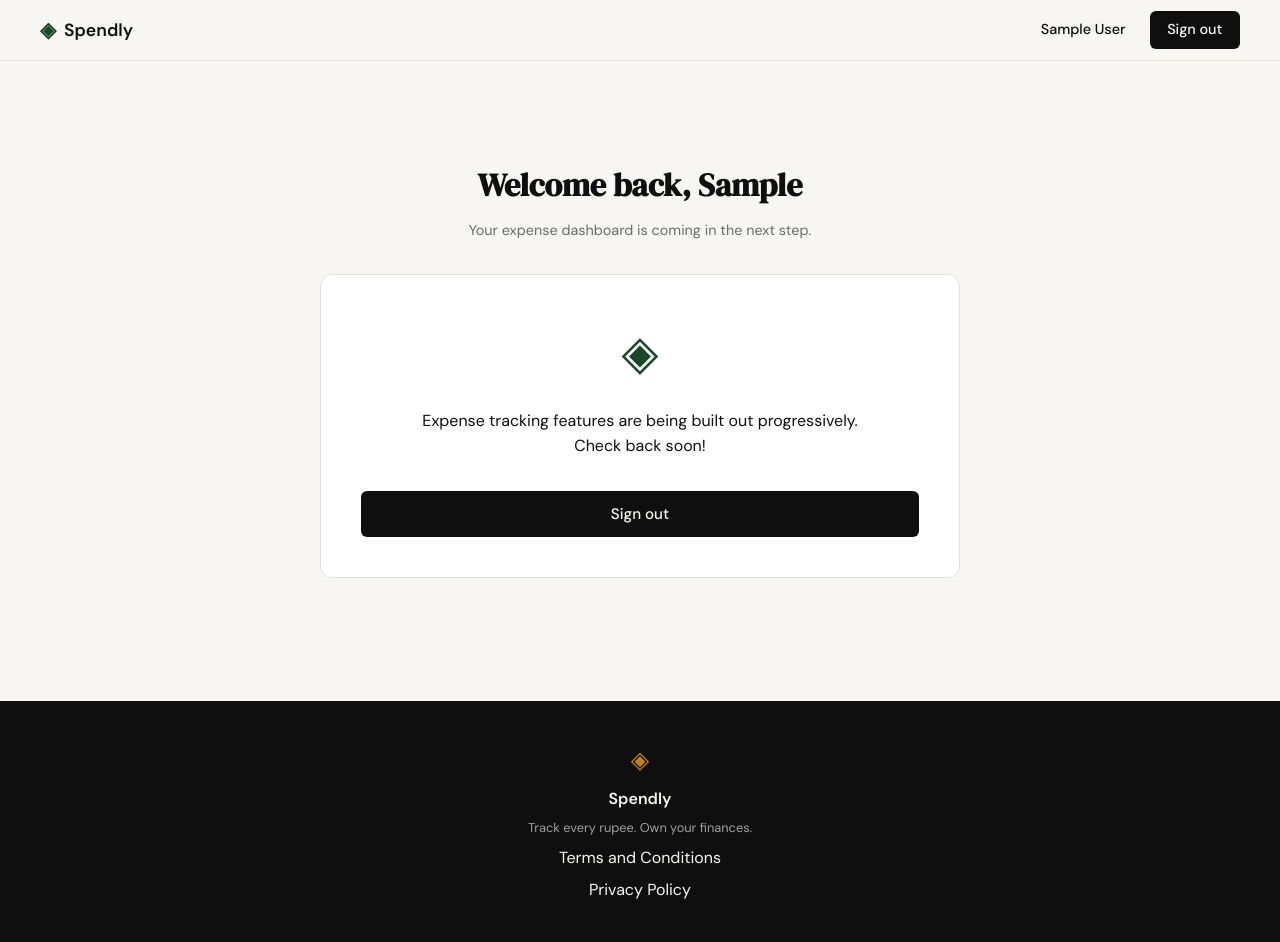
After one commit to TalentedSD19/spendly, a Flask app: page /dashboard in a window 1280 px wide. The commit adds this page. Run offline with Flask 3, Linux system fonts and the light colour scheme; the visitor is signed in with stand-in values (Sample User, id 1).

Commit message:
added login functionality

```diff
--- a/app.py
+++ b/app.py
@@ -1,6 +1,6 @@
-from flask import Flask, render_template, request, redirect, url_for, flash
-from werkzeug.security import generate_password_hash
-from database.db import get_db, init_db, seed_db, create_user
+from flask import Flask, render_template, request, redirect, url_for, flash, session
+from werkzeug.security import generate_password_hash, check_password_hash
+from database.db import get_db, init_db, seed_db, create_user, get_user_by_email
 
 app = Flask(__name__)
 app.secret_key = "dev-secret-change-me"
@@ -39,8 +39,24 @@ def register():
     return render_template("register.html")
 
 
-@app.route("/login")
+@app.route("/login", methods=["GET", "POST"])
 def login():
+    if request.method == "POST":
+        email    = request.form.get("email", "").strip().lower()
+        password = request.form.get("password", "")
+
+        if not email or not password:
+            return render_template("login.html", error="All fields are required.")
+
+        user = get_user_by_email(email)
+        if user is None or not check_password_hash(user["password_hash"], password):
+            return render_template("login.html", error="Invalid email or password.")
+
+        session.clear()
+        session["user_id"]   = user["id"]
+        session["user_name"] = user["name"]
+        return redirect(url_for("dashboard"))
+
     return render_template("login.html")
 
 
@@ -50,7 +66,14 @@ def login():
 
 @app.route("/logout")
 def logout():
-    return "Logout — coming in Step 3"
+    session.clear()
+    flash("You've been signed out.", "success")
+    return redirect(url_for("landing"))
+
+
+@app.route("/dashboard")
+def dashboard():
+    return render_template("dashboard.html")
 
 
 @app.route("/profile")
--- a/templates/base.html
+++ b/templates/base.html
@@ -19,8 +19,13 @@
                 <span class="brand-name">Spendly</span>
             </a>
             <div class="nav-links">
-                <a href="{{ url_for('login') }}">Sign in</a>
-                <a href="{{ url_for('register') }}" class="nav-cta">Get started</a>
+                {% if session.get('user_id') %}
+                    <span class="nav-username">{{ session.get('user_name') }}</span>
+                    <a href="{{ url_for('logout') }}" class="nav-cta">Sign out</a>
+                {% else %}
+                    <a href="{{ url_for('login') }}">Sign in</a>
+                    <a href="{{ url_for('register') }}" class="nav-cta">Get started</a>
+                {% endif %}
             </div>
         </div>
     </nav>
--- /dev/null
+++ b/templates/dashboard.html
@@ -0,0 +1,29 @@
+{% extends "base.html" %}
+
+{% block title %}Dashboard — Spendly{% endblock %}
+
+{% block content %}
+
+<section class="auth-section">
+    <div class="auth-container" style="max-width: 640px;">
+
+        <div class="auth-header">
+            <h1 class="auth-title">Welcome back, {{ session.get('user_name').split()[0] }}</h1>
+            <p class="auth-subtitle">Your expense dashboard is coming in the next step.</p>
+        </div>
+
+        <div class="auth-card" style="text-align: center; padding: 2.5rem;">
+            <span style="font-size: 3rem; color: var(--accent);">◈</span>
+            <p style="margin-top: 1rem; color: var(--muted); font-size: 1rem;">
+                Expense tracking features are being built out progressively.<br>
+                Check back soon!
+            </p>
+            <a href="{{ url_for('logout') }}" class="btn-submit" style="margin-top: 2rem; display: inline-block; text-decoration: none;">
+                Sign out
+            </a>
+        </div>
+
+    </div>
+</section>
+
+{% endblock %}
```
Also changed, not shown: database/db.py (+7 -0 lines), templates/login.html (+9 -0 lines), .claude/specs/03-login-logout.md (added).
